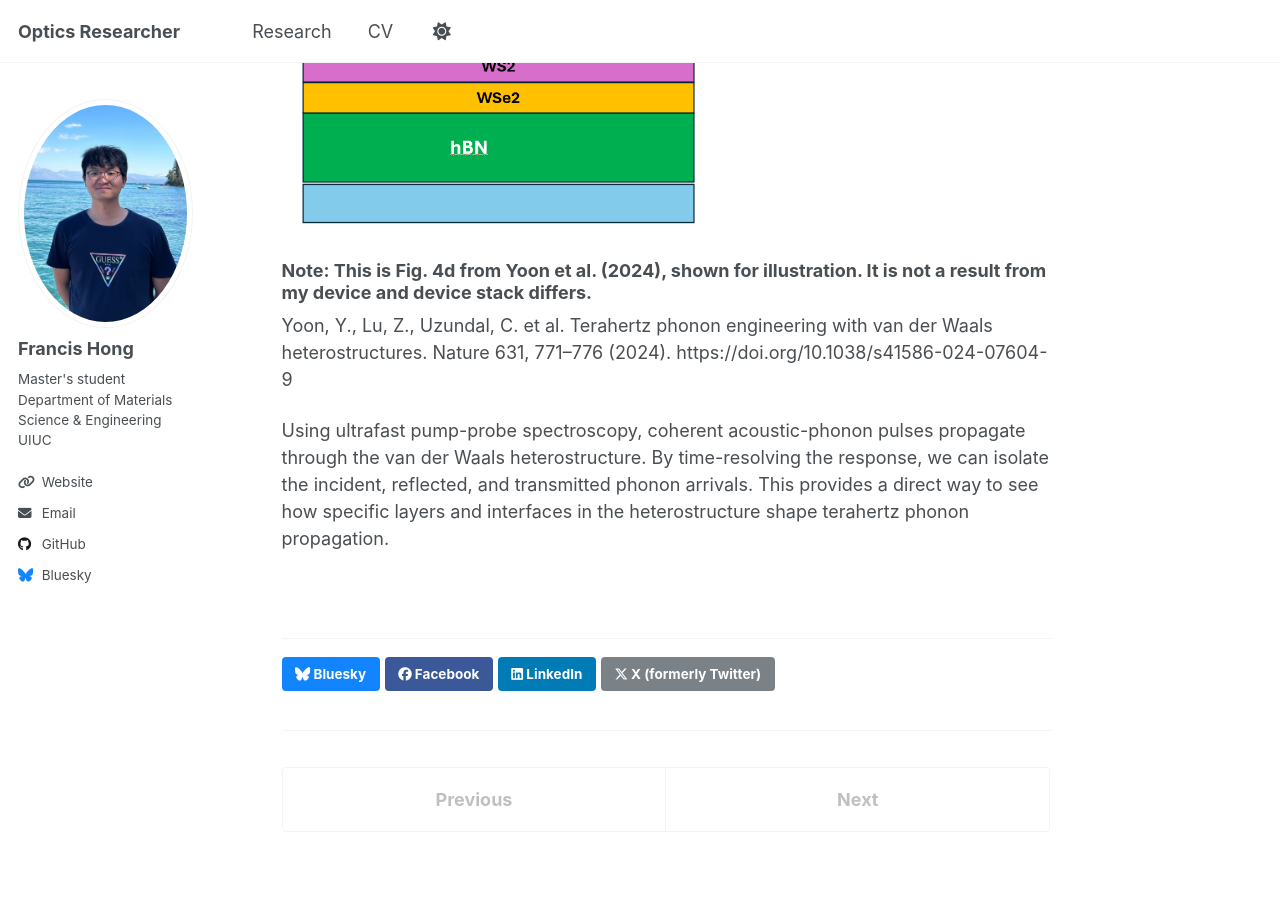
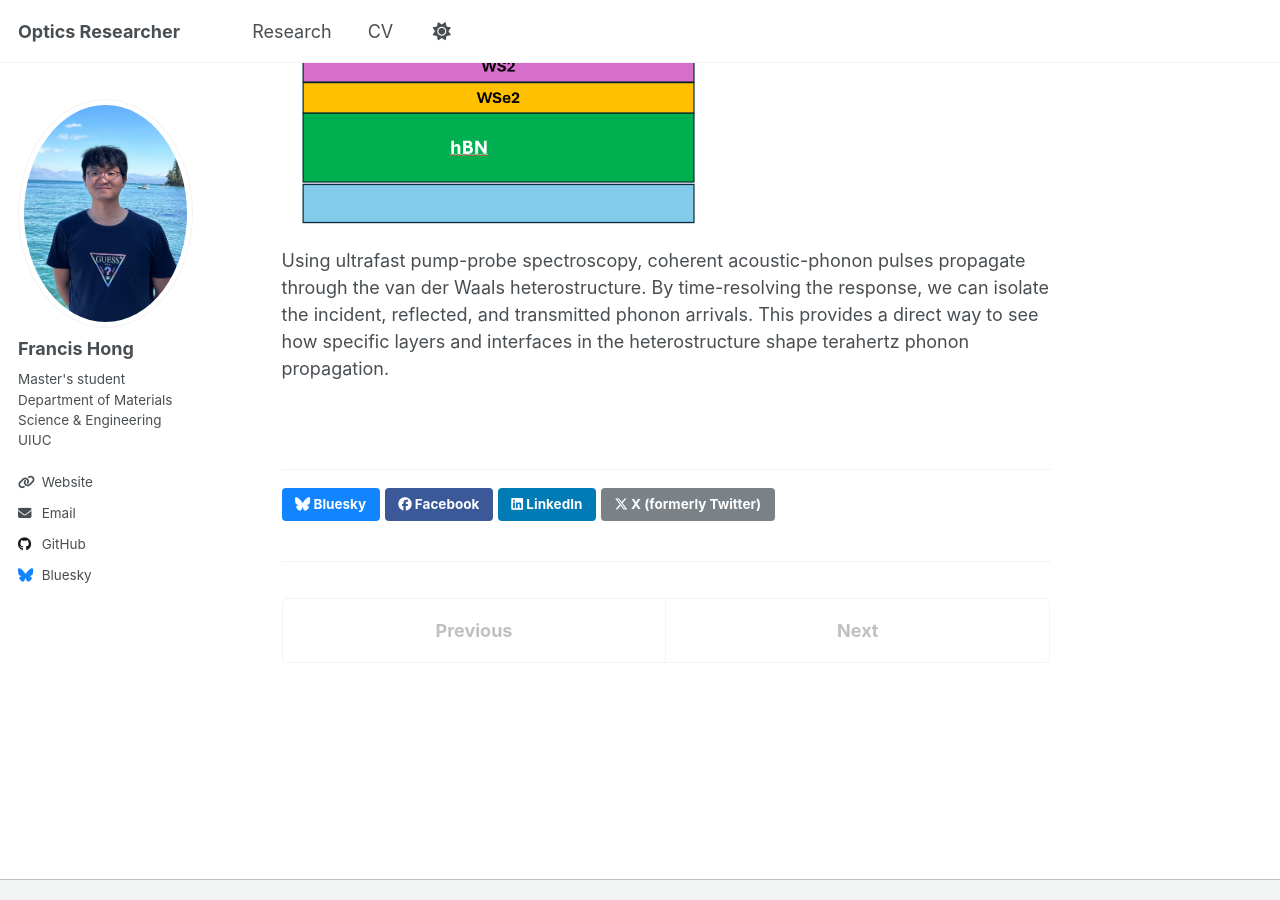
Before and after one commit to Fhong10/flhong03.github-io, a Jekyll site: the page built from _publications/semiconductor-physics.md, in a window 1280 px wide and 900 px high, scrolled down 2085 px. Built offline with Jekyll 4.4.1, drawn with Linux system fonts in a browser that asks for light colours; a script that is not in the unit is left out.

Commit message:
Update semiconductor-physics.md

```diff
--- a/_publications/semiconductor-physics.md
+++ b/_publications/semiconductor-physics.md
@@ -37,7 +37,5 @@ I built the similar stack using WS2 and WSe2 to study Terahertz Phonons(Ultra-hi
 <img src="{{ '/images/sc2image.png' | relative_url }}" alt="sc2image"
      style="max-width: 420px; width: 100%; height: auto; display: block; margin: 12px 0 0 0;">
 
-### Note: This is Fig. 4d from Yoon et al. (2024), shown for illustration. It is not a result from my device and device stack differs.
-Yoon, Y., Lu, Z., Uzundal, C. et al. Terahertz phonon engineering with van der Waals heterostructures. Nature 631, 771–776 (2024). https://doi.org/10.1038/s41586-024-07604-9
 
 Using ultrafast pump-probe spectroscopy, coherent acoustic-phonon pulses propagate through the van der Waals heterostructure. By time-resolving the response, we can isolate the incident, reflected, and transmitted phonon arrivals. This provides a direct way to see how specific layers and interfaces in the heterostructure shape terahertz phonon propagation.
```
